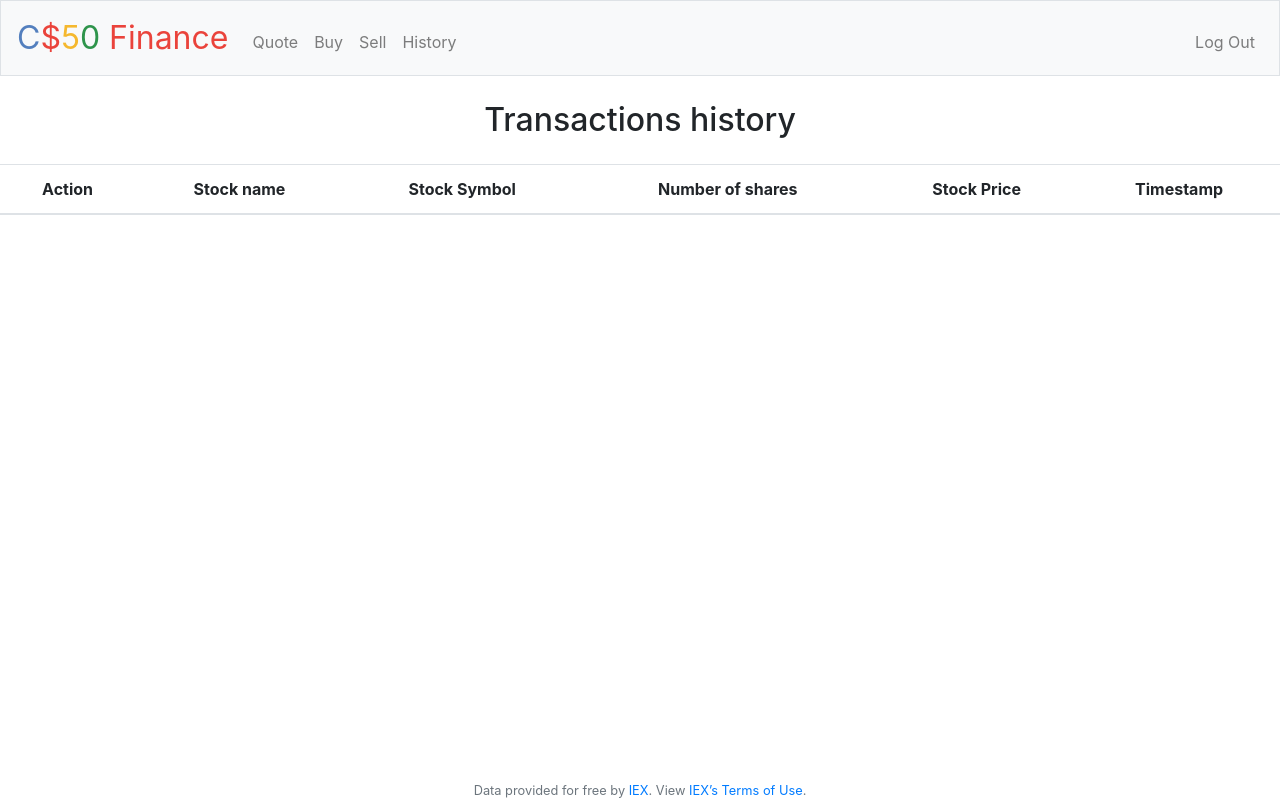
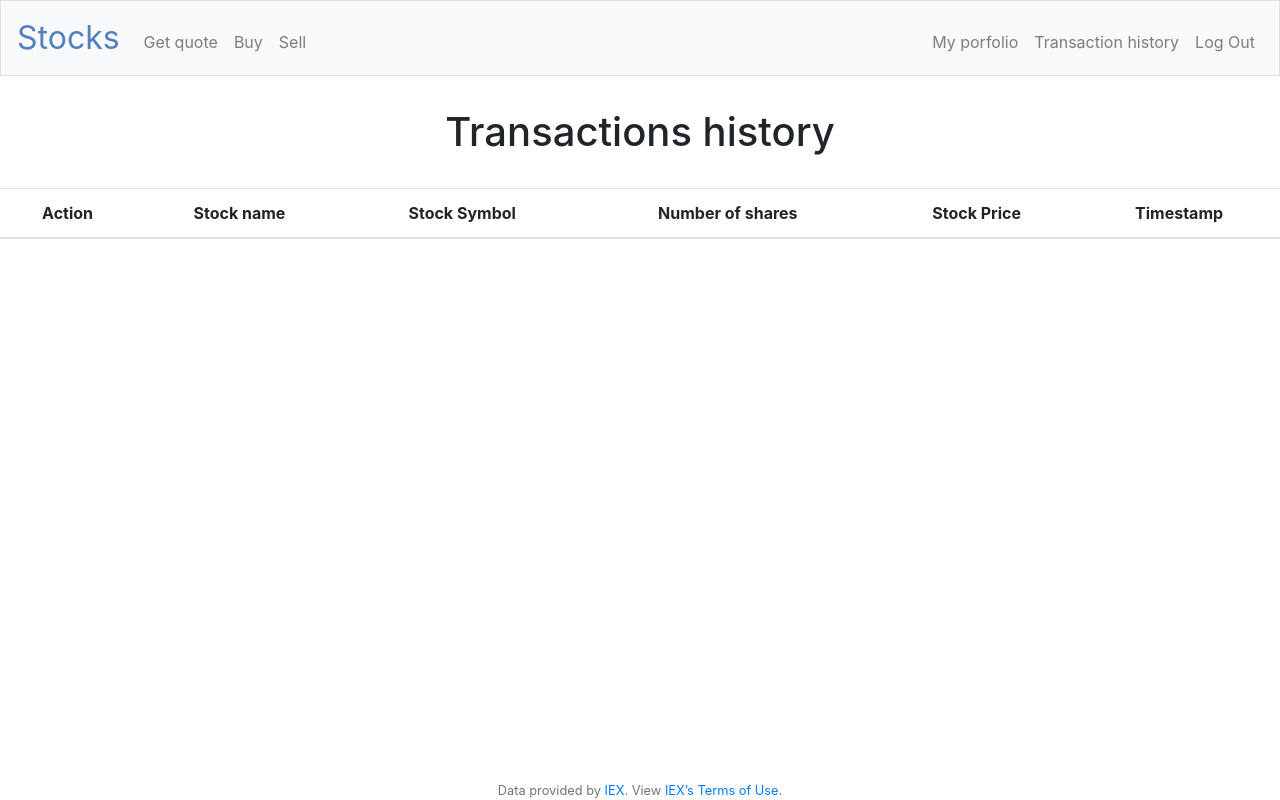
Before and after one commit to SimonaKolarova/Stock-portfolio-website, a Flask app: page /history in a window 1280 px wide. Run offline with Flask 2, Linux system fonts and the light colour scheme; a user stored in the database is signed in; data that the repository does not hold is empty; some libraries are stand-ins or nearby versions.

Commit message:
Layout update

```diff
--- a/static/styles.css
+++ b/static/styles.css
@@ -52,3 +52,20 @@ footer {
     width: 100%;
     text-align: center;
 }
+
+.instructions {
+    font-size: 1.2 rem;
+    margin: 1.5rem
+}
+
+h1 {
+    margin: 2rem;
+}
+
+.link {
+    color: #777
+}
+
+.link:hover {
+    text-decoration: none;
+}
--- a/templates/history.html
+++ b/templates/history.html
@@ -5,7 +5,7 @@
 {% endblock %}
 
 {% block main %}
-    <h2 style="margin: 25px">Transactions history<br></h2>
+    <h1>Transactions history</h1>
     <table class= "table table-striped">
         <thead>
         <tr>
--- a/templates/index.html
+++ b/templates/index.html
@@ -1,11 +1,11 @@
 {% extends "layout.html" %}
 
 {% block title %}
-    Stock portfolio
+    My portfolio
 {% endblock %}
 
 {% block main %}
-    <h2 style="margin: 25px">Stock portfolio<br></h2>
+    <h1>My portfolio<br></h1>
     <table class= "table table-striped">
         <thead>
         <tr>
--- a/templates/layout.html
+++ b/templates/layout.html
@@ -2,45 +2,32 @@
 
 <html lang="en">
   <head>
-    <!-- Required meta tags -->
+    <!-- Meta tags -->
     <meta charset="utf-8" />
-    <meta
-      name="viewport"
-      content="width=device-width, initial-scale=1, shrink-to-fit=no"
-    />
+    <meta name="viewport" content="width=device-width, initial-scale=1, shrink-to-fit=no"/>
 
-    <!-- documentation at http://getbootstrap.com/docs/4.1/, alternative themes at https://bootswatch.com/ -->
-    <link
-      href="https://maxcdn.bootstrapcdn.com/bootstrap/4.1.3/css/bootstrap.min.css"
-      rel="stylesheet"
-    />
-
-    <!-- https://favicon.io/emoji-favicons/money-mouth-face/ -->
-    <link href="/static/favicon.ico" rel="icon" />
-
-    <link href="/static/styles.css" rel="stylesheet" />
-    <link
-      href="https://cdnjs.cloudflare.com/ajax/libs/select2/4.0.6-rc.0/css/select2.min.css"
-      rel="stylesheet"
-    />
-
+    <!-- Imports -->
+    <link href="https://maxcdn.bootstrapcdn.com/bootstrap/4.1.3/css/bootstrap.min.css" rel="stylesheet"/>
+    <link href="https://cdnjs.cloudflare.com/ajax/libs/select2/4.0.6-rc.0/css/select2.min.css" rel="stylesheet"/>
     <script src="https://code.jquery.com/jquery-3.3.1.min.js"></script>
     <script src="https://knockoutjs.com/downloads/knockout-3.5.1.js"></script>
     <script src="https://cdnjs.cloudflare.com/ajax/libs/popper.js/1.14.3/umd/popper.min.js"></script>
     <script src="https://maxcdn.bootstrapcdn.com/bootstrap/4.1.3/js/bootstrap.min.js"></script>
     <script src="https://cdnjs.cloudflare.com/ajax/libs/select2/4.0.6-rc.0/js/select2.min.js"></script>
 
-    <title>C$50 Finance: {% block title %}{% endblock %}</title>
+    <!-- Custom -->
+    <link href="/static/favicon.ico" rel="icon" />
+    <link href="/static/styles.css" rel="stylesheet" />
     {% block scripts %} {% endblock%}
+
+    <!-- Title -->
+    <title>Stocks: {% block title %}{% endblock %}</title>
   </head>
 
   <body>
+    <!-- Navbar -->
     <nav class="navbar navbar-expand-md navbar-light bg-light border">
-      <a class="navbar-brand" href="/"
-        ><span class="blue">C</span><span class="red">$</span
-        ><span class="yellow">5</span><span class="green">0</span>
-        <span class="red">Finance</span></a
-      >
+      <a class="navbar-brand"><span class="blue">Stocks</span></a>
       <button
         aria-controls="navbar"
         aria-expanded="false"
@@ -55,23 +42,18 @@
       <div class="collapse navbar-collapse" id="navbar">
         {% if session.user_id %}
         <ul class="navbar-nav mr-auto mt-2">
-          <li class="nav-item"><a class="nav-link" href="/quote">Quote</a></li>
+          <li class="nav-item"><a class="nav-link" href="/quote">Get quote</a></li>
           <li class="nav-item"><a class="nav-link" href="/buy">Buy</a></li>
           <li class="nav-item"><a class="nav-link" href="/sell">Sell</a></li>
-          <li class="nav-item">
-            <a class="nav-link" href="/history">History</a>
-          </li>
         </ul>
         <ul class="navbar-nav ml-auto mt-2">
-          <li class="nav-item">
-            <a class="nav-link" href="/logout">Log Out</a>
-          </li>
+          <li class="nav-item"><a class="nav-link" href="/">My porfolio</a></li>
+          <li class="nav-item"><a class="nav-link" href="/history">Transaction history</a></li>
+          <li class="nav-item"><a class="nav-link" href="/logout">Log Out</a></li>
         </ul>
         {% else %}
         <ul class="navbar-nav ml-auto mt-2">
-          <li class="nav-item">
-            <a class="nav-link" href="/register">Register</a>
-          </li>
+          <li class="nav-item"><a class="nav-link" href="/register">Register</a></li>
           <li class="nav-item"><a class="nav-link" href="/login">Log In</a></li>
         </ul>
         {% endif %}
@@ -89,8 +71,7 @@
     <main>{% block main %}{% endblock %}</main>
 
     <footer class="small text-center text-muted">
-      <h2><br /><br /><br /></h2>
-      Data provided for free by
+      Data provided by
       <a href="https://iextrading.com/developer">IEX</a>. View
       <a href="https://iextrading.com/api-exhibit-a/">IEX’s Terms of Use</a>.
     </footer>
```
Also changed, not shown: templates/buy.html (+13 -10 lines), templates/quote.html (+14 -14 lines), templates/sell.html (+9 -6 lines).
